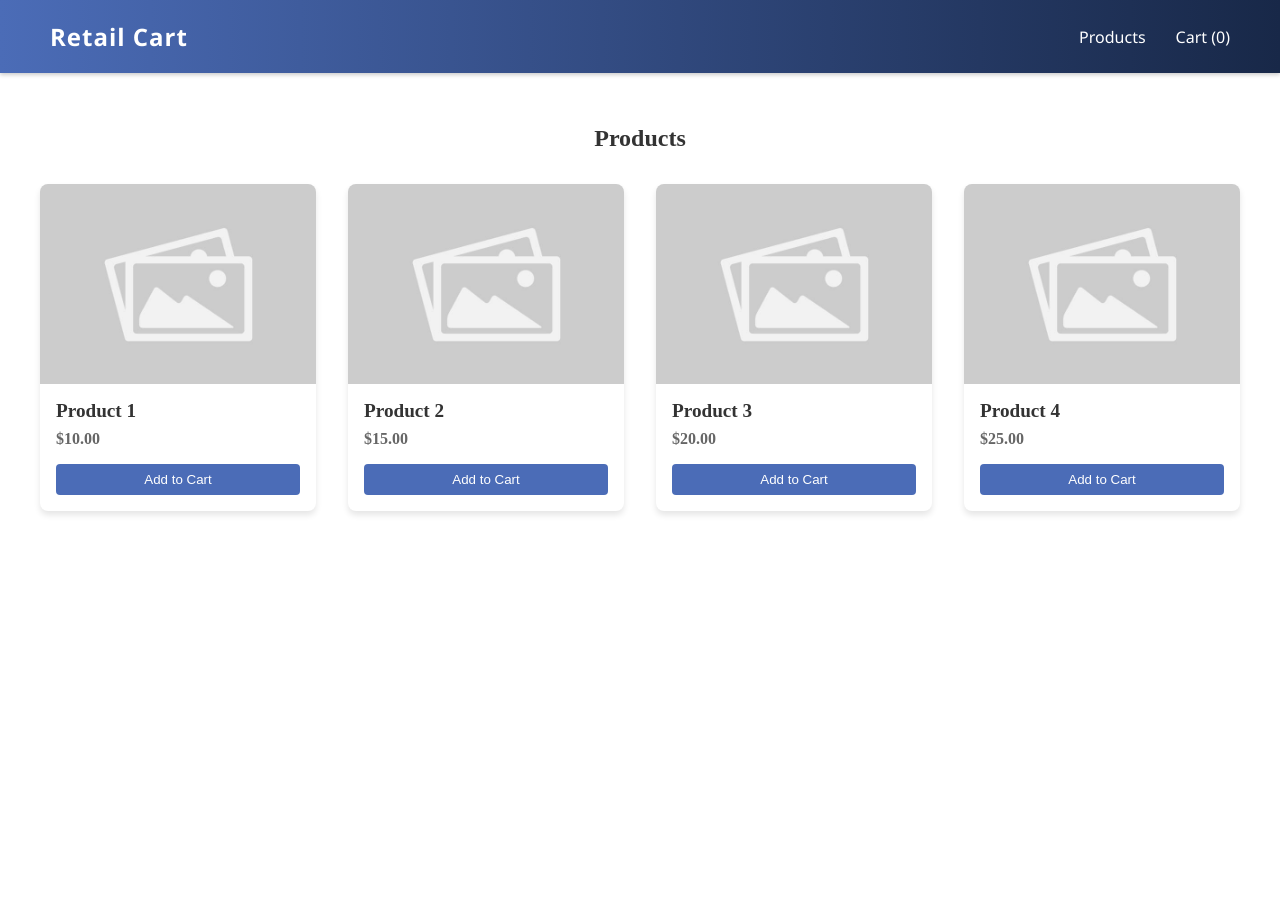
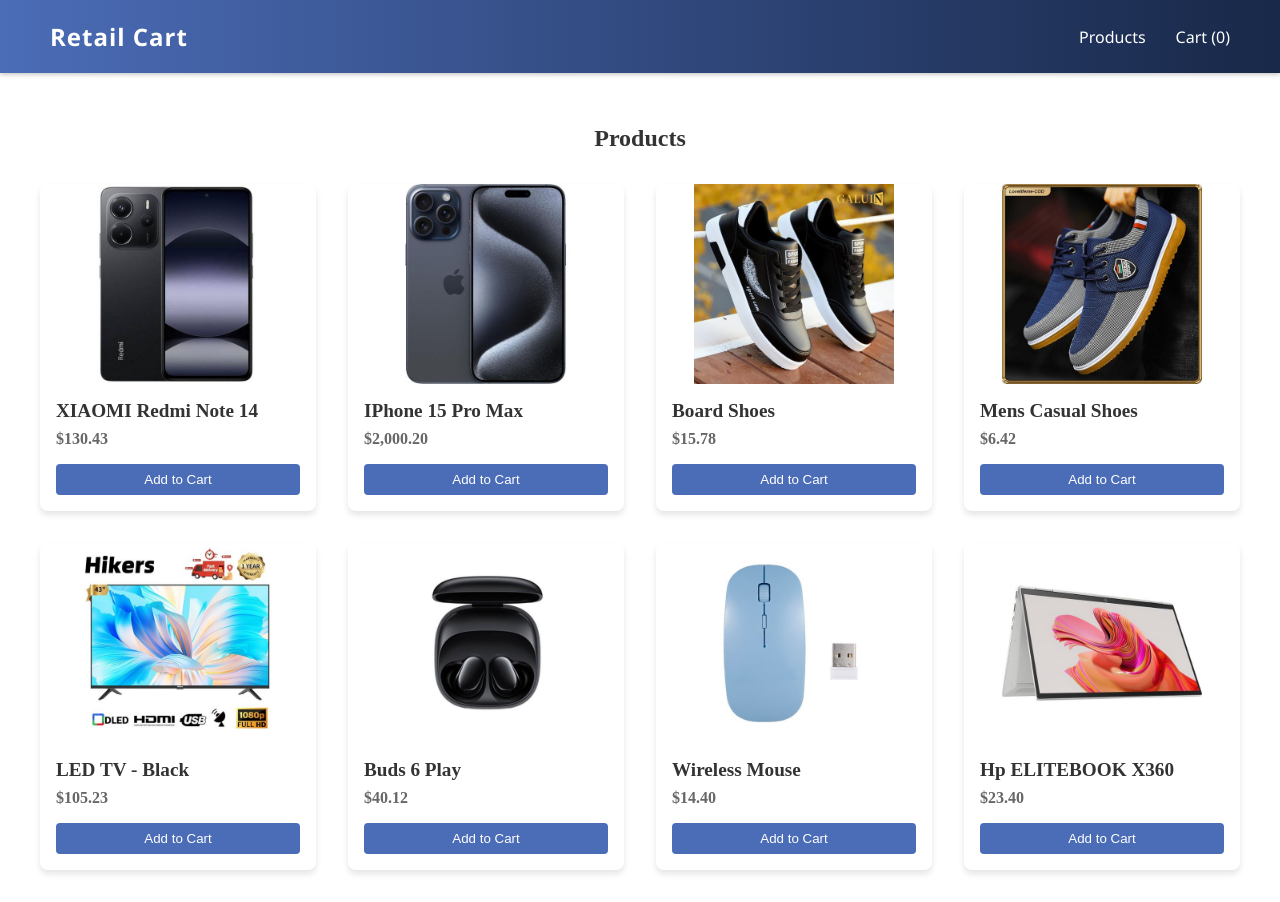
Before and after one commit to agbolaayo/retail-cart, an Angular app: page /products in a window 1280 px wide. Before the commit the page ends 800 px from the top, so only its background shows below. Built offline with nearby package versions, Linux system fonts and the light colour scheme.

Commit message:
feat(product-card): add product images and expand product lists

```diff
--- a/src/app/components/product-list/product-list.component.css
+++ b/src/app/components/product-list/product-list.component.css
@@ -38,9 +38,8 @@
 
 /* Product image styling */
 .product-card img {
-  width: 100%;
   height: 200px;
-  object-fit: cover;
+  object-fit: contain;
 }
 
 /* Information container inside the card */
--- a/src/app/components/product-list/product-list.component.ts
+++ b/src/app/components/product-list/product-list.component.ts
@@ -12,10 +12,14 @@
 })
 export class ProductListComponent {
   products: Product[] = [
-    { id: 1, name: 'Product 1', price: 10.00, imageUrl: 'assets/images/product.jpg' },
-    { id: 2, name: 'Product 2', price: 15.00, imageUrl: 'assets/images/product.jpg' },
-    { id: 3, name: 'Product 3', price: 20.00, imageUrl: 'assets/images/product.jpg' },
-    { id: 4, name: 'Product 4', price: 25.00, imageUrl: 'assets/images/product.jpg' }
+    { id: 1, name: 'XIAOMI Redmi Note 14', price: 130.43, imageUrl: 'assets/images/redmi_note_14.jpg' },
+    { id: 2, name: 'IPhone 15 Pro Max', price: 2000.20, imageUrl: 'assets/images/iphone15.jpg' },
+    { id: 3, name: 'Board Shoes', price: 15.78, imageUrl: 'assets/images/Board Shoes.jpg' },
+    { id: 4, name: 'Mens Casual Shoes', price: 6.42, imageUrl: 'assets/images/Casual Shoes.jpg' },
+    { id: 5, name: 'LED TV - Black', price: 105.23, imageUrl: 'assets/images/LED TV - Black.jpg' },
+    { id: 6, name: 'Buds 6 Play', price: 40.12, imageUrl: 'assets/images/Buds 6 Play.jpg' },
+    { id: 7, name: 'Wireless Mouse', price: 14.4, imageUrl: 'assets/images/Wireless Mouse.jpg' },
+    { id: 8, name: 'Hp ELITEBOOK X360', price: 23.40, imageUrl: 'assets/images/Hp ELITEBOOK X360.jpg' }
   ];
 
   constructor(private cartService: CartService) { }
```
